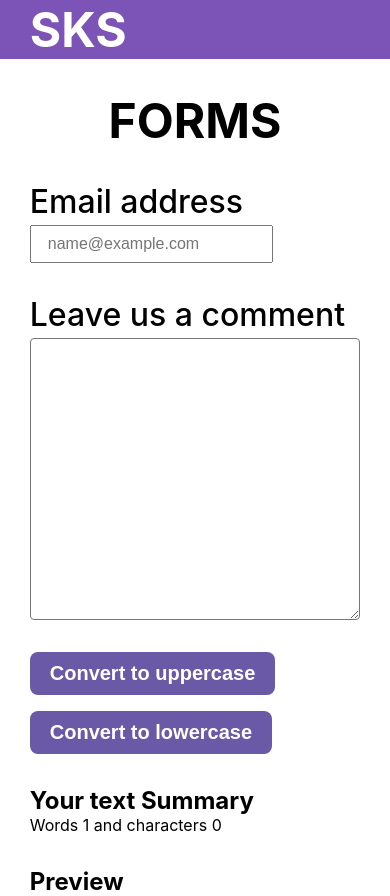
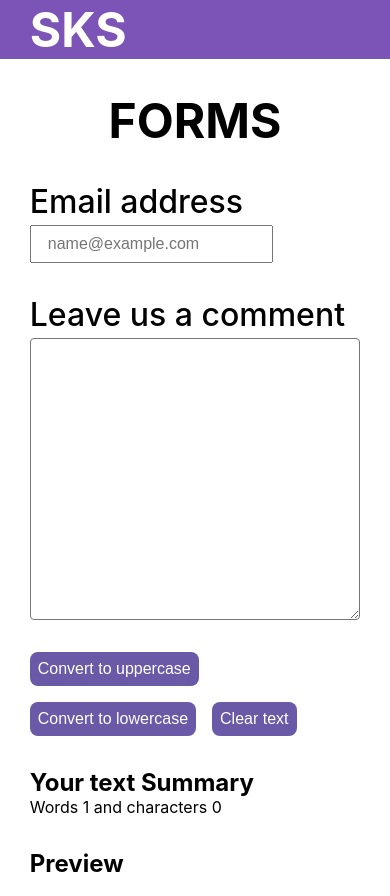
Before and after one commit to suraj-sks27/textUtils-react-app, a React (Create React App) app: page / in a window 390 px wide. Built offline with nearby package versions, Linux system fonts and the light colour scheme.

Commit message:
exercise 1 - tutorial 9

```diff
--- a/src/components/Form.css
+++ b/src/components/Form.css
@@ -82,3 +82,11 @@ button:hover {
 
   flex-wrap: wrap;
 }
+
+@media screen and (max-width: 590px) {
+  button {
+    padding: 0.5rem;
+    font-size: medium;
+    font-weight: 500;
+  }
+}
--- a/src/components/Form.js
+++ b/src/components/Form.js
@@ -16,6 +16,11 @@ export default function Form(props) {
 
   const handelLowClick = () => {
     let newText = text.toLowerCase();
+    setText(newText);
+  };
+
+  const handelClearClick = () => {
+    let newText = '';
     setText(newText);
   };
 
@@ -47,6 +52,7 @@ export default function Form(props) {
       <div className="form-buttons">
         <button onClick={handelUpClick}>Convert to uppercase</button>
         <button onClick={handelLowClick}>Convert to lowercase</button>
+        <button onClick={handelClearClick}>Clear text</button>
       </div>
 
       <div>
```
